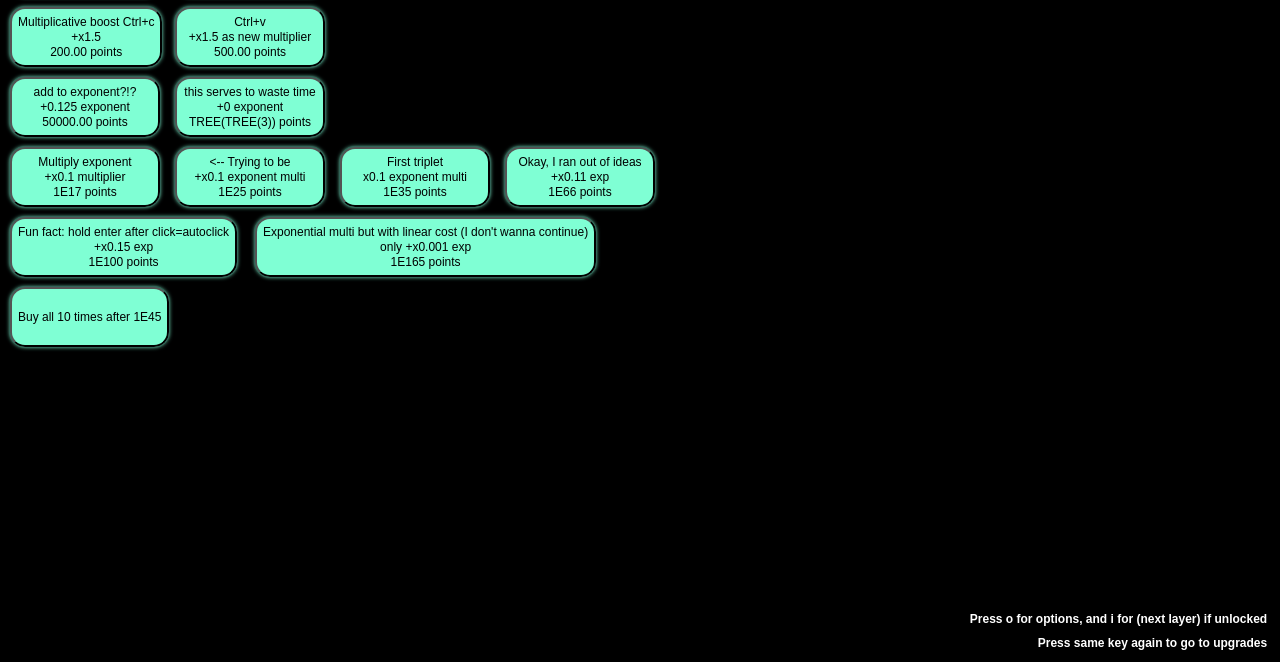
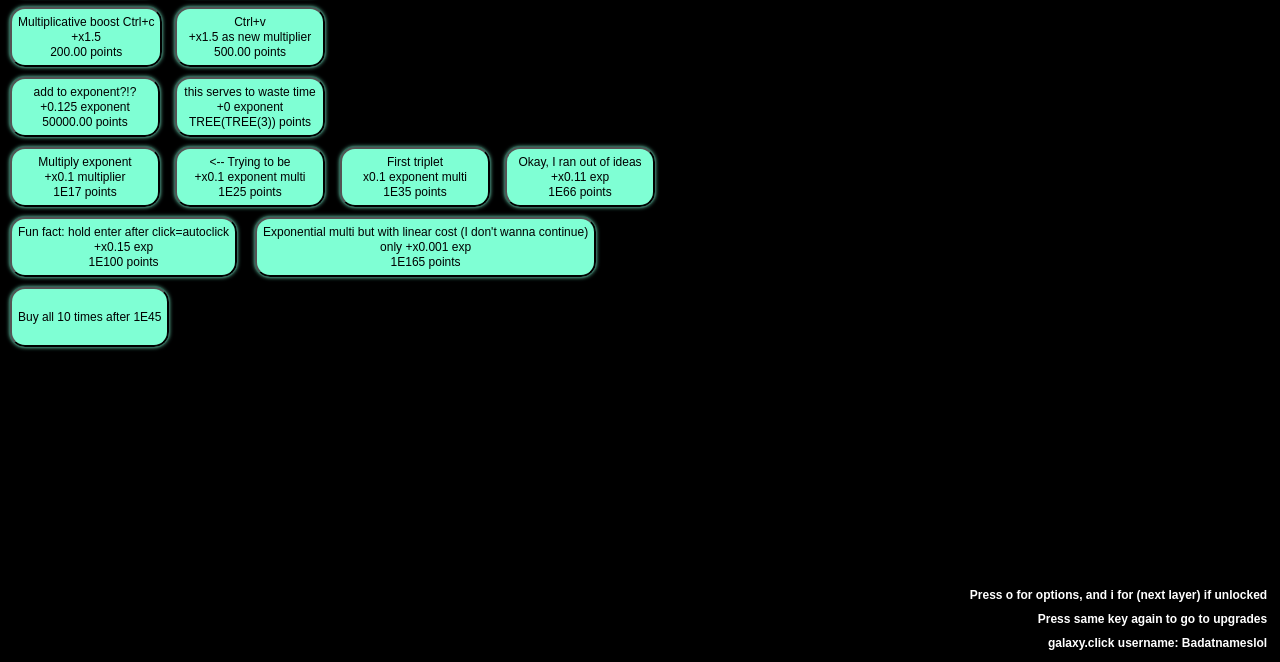
Before and after one commit to hello6798Schoolacc/BIG, a plain HTML site: page index.html in a window 1280 px wide. Shown: the part 138-800 px from the top of the page. Drawn offline with Linux system fonts and the light colour scheme.

Commit message:
Update index.html
linked my username for another platform

```diff
--- a/index.html
+++ b/index.html
@@ -45,8 +45,9 @@
             <p id="pointsPerSecond"><span id="amountPS">0</span> points per second</p>
             <p id="IP"><span id="amountIP">0</span> Infinity Points</p>
         </div>
-        <p style="left: 99%; top: 94%; color: white; transform: translate(-100%, -100%); font-size: 12px">Press o for options, and i for (next layer) if unlocked</p>
-        <p style="left: 99%; top: 97%; color: white; transform: translate(-100%, -100%); font-size: 12px">Press same key again to go to upgrades</p>
+        <p style="left: 99%; top: 91%; color: white; transform: translate(-100%, -100%); font-size: 12px">Press o for options, and i for (next layer) if unlocked</p>
+        <p style="left: 99%; top: 94%; color: white; transform: translate(-100%, -100%); font-size: 12px">Press same key again to go to upgrades</p>
+        <p style="left: 99%; top: 97%; color: white; transform: translate(-100%, -100%); font-size: 12px">galaxy.click username: Badatnameslol</p>
         <script src="events.js"></script>
         <script src="upgradeCreation.js"></script>
         <script src="script.js"></script>
```
